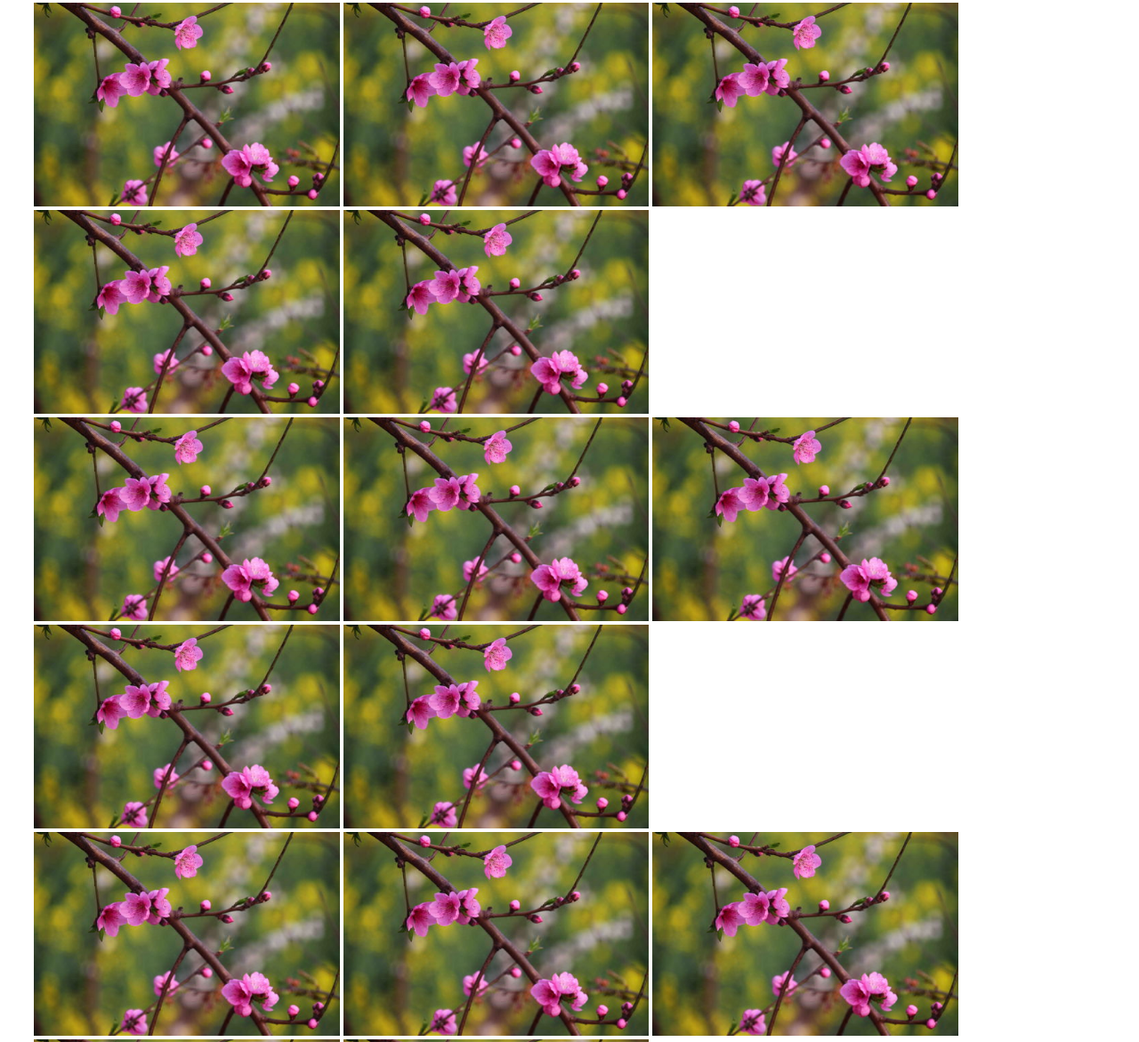
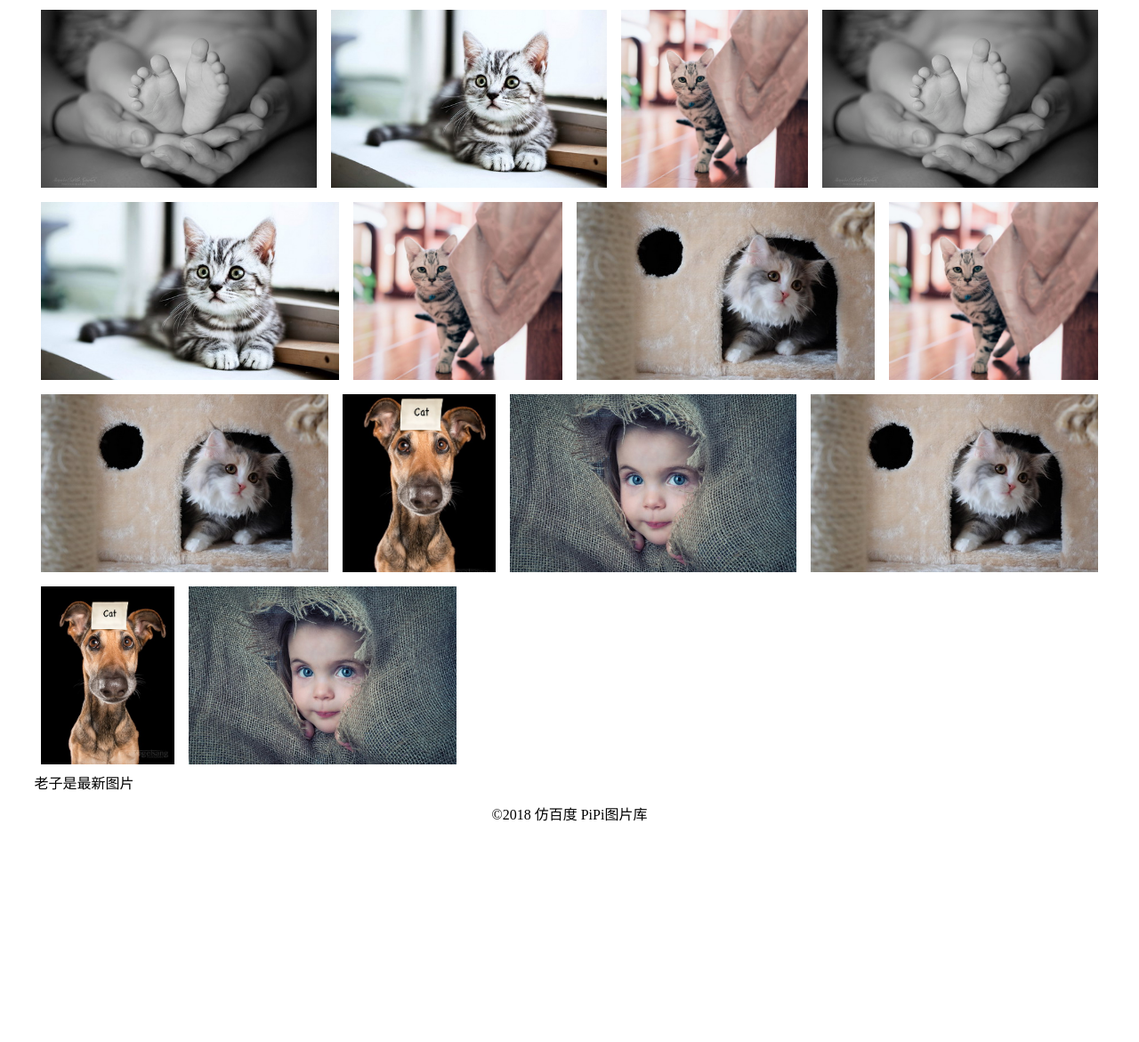
Before and after one commit to hu2327401139/pipiimage, a plain HTML site: page index.html in a window 1280 px wide. Shown: the part 710-1881 px from the top of the page at 89% size. After the commit the page ends 1651 px from the top, so only its background shows below. Drawn offline with Linux system fonts and the light colour scheme.

Commit message:
测试瀑布流

```diff
--- a/index.html
+++ b/index.html
@@ -10,7 +10,9 @@
             margin: 0;
             padding: 0;
         }
-
+body{
+    min-width: 900px;
+}
 
         li{
             list-style: none;
@@ -152,12 +154,29 @@
 
 
         .img-info{
-            display: inline-block;
+            display: flex;
+            flex-wrap: wrap;
         }
         .img-info .img{
+            flex-grow: 1;
             position: relative;
             display: inline-block;
+            margin: 8px;
         }
+
+        .img-info::after{
+            content: '';
+            flex-grow: 999999;
+        }
+
+        .img-info .img img{
+            height: 200px;
+            max-width: 100%;
+            min-width: 100%;
+            object-fit: cover;
+            vertical-align: bottom;
+        }
+
 
         .img-info .img .img-author{
             display: none;
@@ -254,109 +273,98 @@
                 <div id="hot">
                     <div class="img-info">
                         <a href="#" class="img">
-                            <img src="images/test.jpg" alt="" width="343.391px" height="228.922px">
+                            <img src="images/test/1.jpg" alt="">
                             <span class="img-author">
                                 <i></i>
                                 <span>宿小强</span>
                             </span>
                         </a>
                         <a href="#" class="img">
-                            <img src="images/test.jpg" alt="" width="343.391px" height="228.922px">
+                            <img src="images/test/2.jpg" alt="">
                             <span class="img-author">
                                 <i></i>
                                 <span>宿小强</span>
                             </span>
                         </a>
                         <a href="#" class="img">
-                            <img src="images/test.jpg" alt="" width="343.391px" height="228.922px">
+                            <img src="images/test/3.jpg" alt="">
                             <span class="img-author">
                                 <i></i>
                                 <span>宿小强</span>
                             </span>
                         </a>
                         <a href="#" class="img">
-                            <img src="images/test.jpg" alt="" width="343.391px" height="228.922px">
+                            <img src="images/test/1.jpg" alt="">
                             <span class="img-author">
                                 <i></i>
                                 <span>宿小强</span>
                             </span>
                         </a>
                         <a href="#" class="img">
-                            <img src="images/test.jpg" alt="" width="343.391px" height="228.922px">
-                        <span class="img-author">
-                            <i></i>
-                            <span>宿小强</span>
-                        </span>
-                        </a>
-                    </div>
-                    <div class="img-info">
-                        <a href="#" class="img">
-                            <img src="images/test.jpg" alt="" width="343.391px" height="228.922px">
+                            <img src="images/test/2.jpg" alt="">
                             <span class="img-author">
                                 <i></i>
                                 <span>宿小强</span>
                             </span>
                         </a>
                         <a href="#" class="img">
-                            <img src="images/test.jpg" alt="" width="343.391px" height="228.922px">
+                            <img src="images/test/3.jpg" alt="">
                             <span class="img-author">
                                 <i></i>
                                 <span>宿小强</span>
                             </span>
                         </a>
                         <a href="#" class="img">
-                            <img src="images/test.jpg" alt="" width="343.391px" height="228.922px">
+                            <img src="images/test/4.jpg" alt="">
                             <span class="img-author">
                                 <i></i>
                                 <span>宿小强</span>
                             </span>
                         </a>
                         <a href="#" class="img">
-                            <img src="images/test.jpg" alt="" width="343.391px" height="228.922px">
+                            <img src="images/test/3.jpg" alt="">
                             <span class="img-author">
                                 <i></i>
                                 <span>宿小强</span>
                             </span>
                         </a>
                         <a href="#" class="img">
-                            <img src="images/test.jpg" alt="" width="343.391px" height="228.922px">
-                        <span class="img-author">
-                            <i></i>
-                            <span>宿小强</span>
-                        </span>
-                        </a>
-                    </div>
-                    <div class="img-info">
-                        <a href="#" class="img">
-                            <img src="images/test.jpg" alt="" width="343.391px" height="228.922px">
+                            <img src="images/test/4.jpg" alt="">
                             <span class="img-author">
                                 <i></i>
                                 <span>宿小强</span>
                             </span>
                         </a>
                         <a href="#" class="img">
-                            <img src="images/test.jpg" alt="" width="343.391px" height="228.922px">
+                            <img src="images/test/5.jpg" alt="">
                             <span class="img-author">
                                 <i></i>
                                 <span>宿小强</span>
                             </span>
                         </a>
                         <a href="#" class="img">
-                            <img src="images/test.jpg" alt="" width="343.391px" height="228.922px">
+                            <img src="images/test/6.jpg" alt="">
                             <span class="img-author">
                                 <i></i>
                                 <span>宿小强</span>
                             </span>
                         </a>
                         <a href="#" class="img">
-                            <img src="images/test.jpg" alt="" width="343.391px" height="228.922px">
+                            <img src="images/test/4.jpg" alt="">
                             <span class="img-author">
                                 <i></i>
                                 <span>宿小强</span>
                             </span>
                         </a>
                         <a href="#" class="img">
-                            <img src="images/test.jpg" alt="" width="343.391px" height="228.922px">
+                            <img src="images/test/5.jpg" alt="">
+                            <span class="img-author">
+                                <i></i>
+                                <span>宿小强</span>
+                            </span>
+                        </a>
+                        <a href="#" class="img">
+                            <img src="images/test/6.jpg" alt="">
                             <span class="img-author">
                                 <i></i>
                                 <span>宿小强</span>
```
Also changed, not shown: images/test/1.jpg (added), images/test/2.jpg (added), images/test/3.jpg (added), images/test/4.jpg (added), images/test/5.jpg (added), images/test/6.jpg (added). Lines whose indentation alone changed are shown as unchanged.
